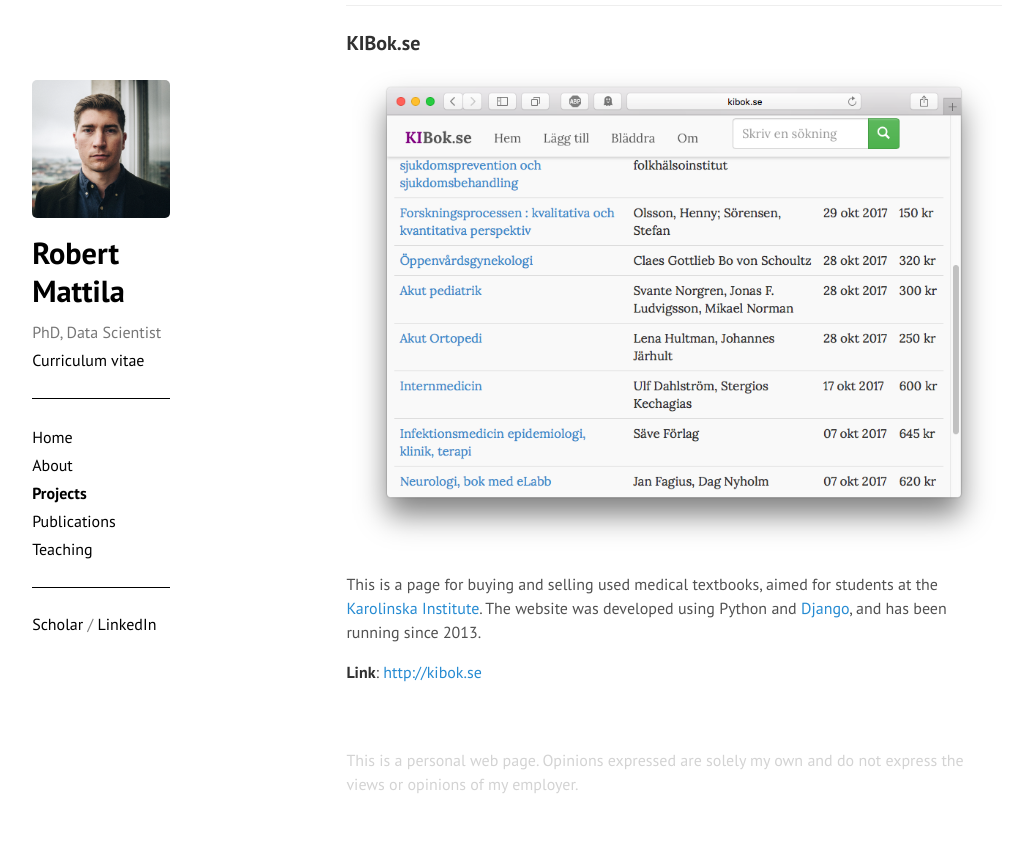
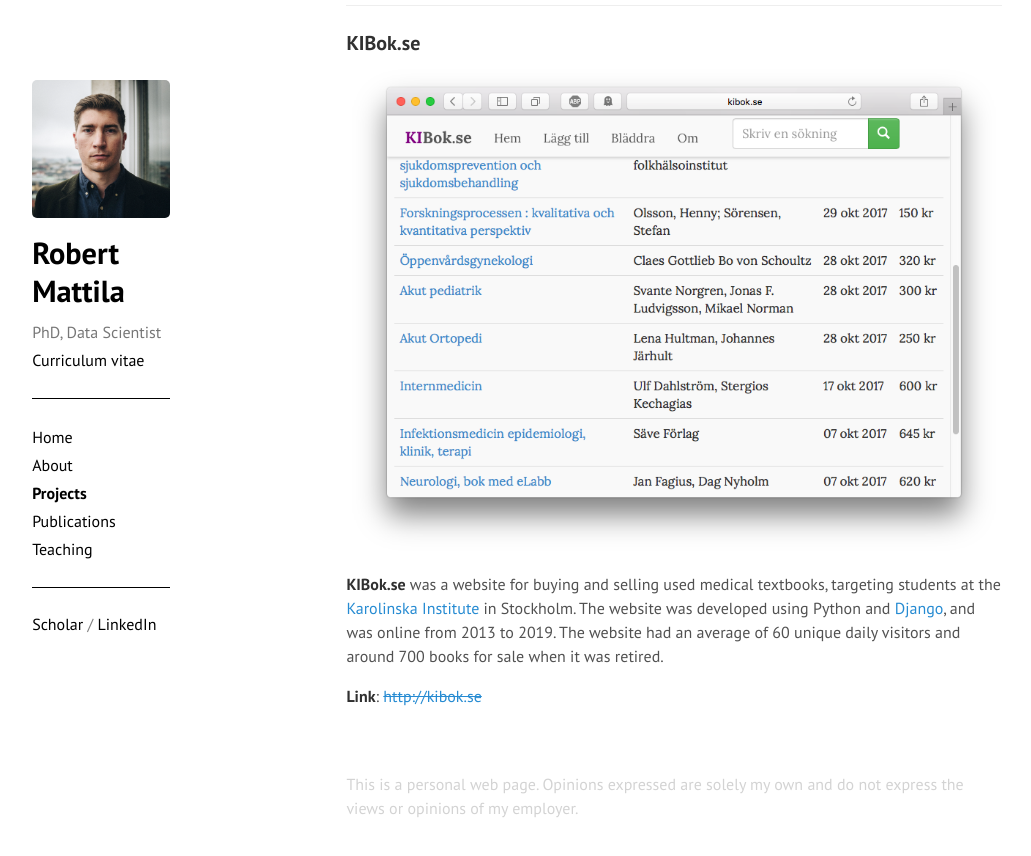
Before and after one commit to rmattila/rmattila.github.io, a Jekyll site: the page built from projects.md, in a window 1280 px wide and 900 px high, scrolled down 2289 px. Shown: the top 856 px of the window, without its empty margins (92-1123 px from the left). Built offline with Jekyll 4.4.1, drawn with Linux system fonts in a browser that asks for light colours; comment, search, counter and statistics services are not loaded; some of the changed text lies outside the part shown.

Commit message:
update projects page

```diff
--- a/projects.md
+++ b/projects.md
@@ -66,8 +66,11 @@ exported as a pdf-file.
 
 [![KIBok.se](https://rmattila.github.io/img/kibok.png)](http://www.kibok.se)
 
-This is a page for buying and selling used medical textbooks, aimed for students at the
-[Karolinska Institute](http://www.ki.se). The website was developed using Python and
-[Django](https://www.djangoproject.com), and has been running since 2013.
+**KIBok.se** was a website for buying and selling used medical textbooks,
+targeting students at the [Karolinska Institute](http://www.ki.se) in
+Stockholm. The website was developed using Python and
+[Django](https://www.djangoproject.com), and was online from 2013 to 2019.
+The website had an average of 60 unique daily visitors and around 700 books for
+sale when it was retired.
 
-**Link**: [http://kibok.se](http://www.kibok.se)
+**Link**: [~~http://kibok.se~~]()
```
Also changed, not shown: other parts of projects.md (+2 -2 lines).
